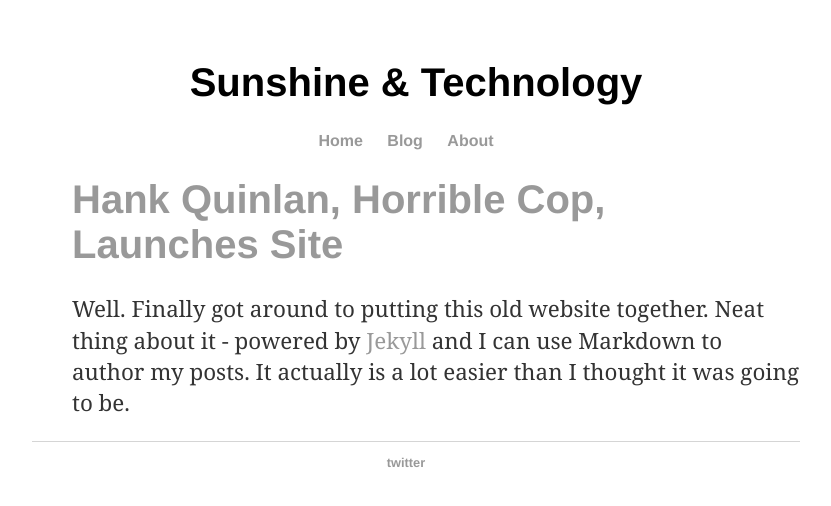
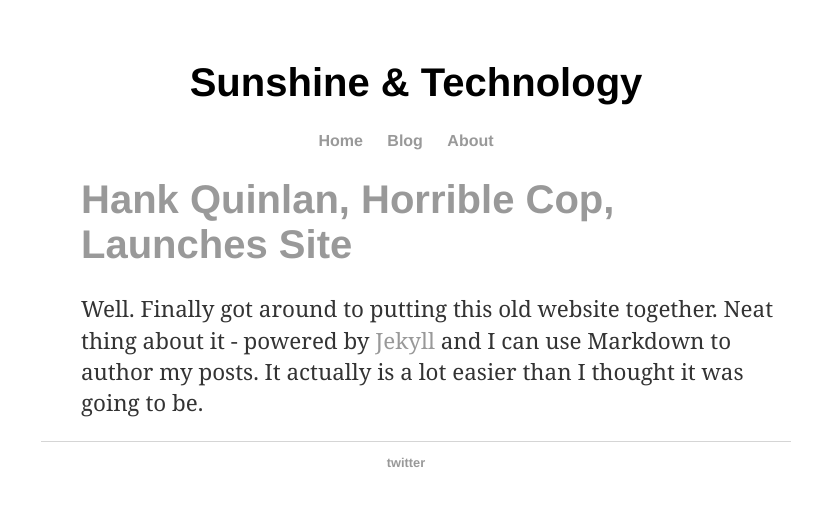
Before and after one commit to camblyth/camblyth.github.io, a Jekyll site: the page built from index.html, in a window 1280 px wide. Shown: the top 506 px of the page, without its empty margins (224-1055 px from the left). Built offline with Jekyll 4.4.1, drawn with Linux system fonts in a browser that asks for light colours.

Commit message:
Update main.css

```diff
--- a/css/main.css
+++ b/css/main.css
@@ -1,7 +1,8 @@
 body {
     margin: 60px auto;
-    width: 60%;
+    width: 90%;
     min-width: 320px;
+    max-width: 750px;
 }
 nav ul, footer ul {
     font-family:'Helvetica', 'Arial', 'Sans-Serif';
```
